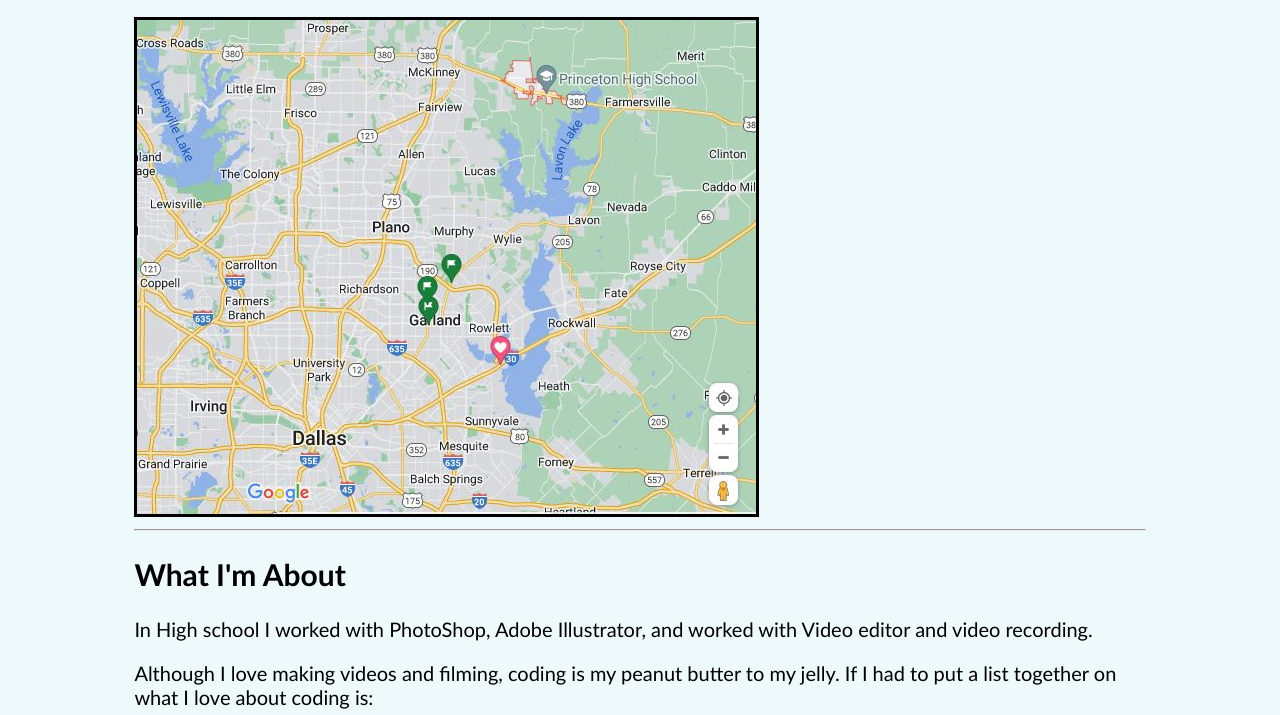
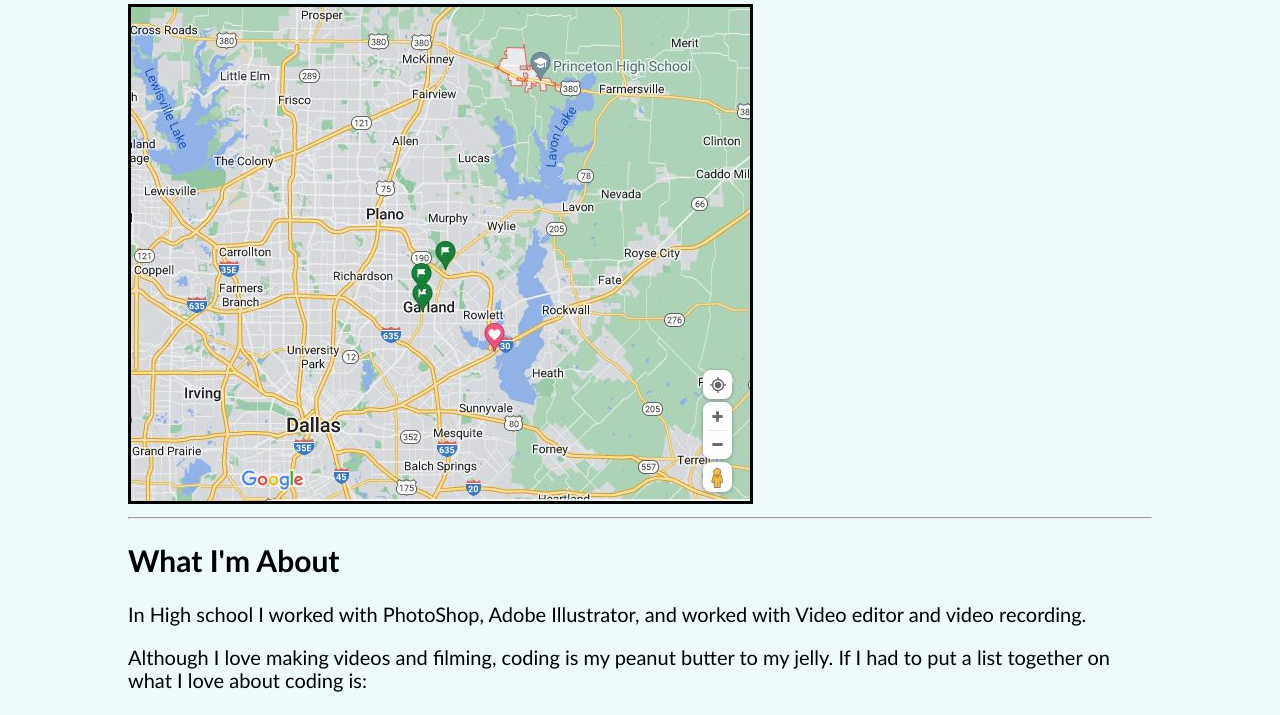
Before and after one commit to mr292a/Portfolio, a plain HTML site: page index.html in a window 1280 px wide. Shown: the part 501-1216 px from the top of the page. Drawn offline with nearby package versions, Linux system fonts and the light colour scheme.

Commit message:
Update index.html

```diff
--- a/index.html
+++ b/index.html
@@ -5,7 +5,8 @@
   <meta charset="utf-8">
   <meta name="viewport" content="width=device-width">
   <title>Portfolio</title>
-  <style type="text/css">
+<link href="https://cdnjs.cloudflare.com/ajax/libs/normalize/8.0.1/normalize.min.css" rel="stylesheet" type="text/css"/>
+<style type="text/css">
     img {
       border-style: solid;
     }
```
